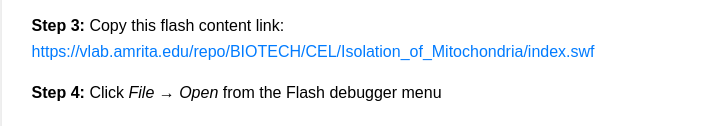
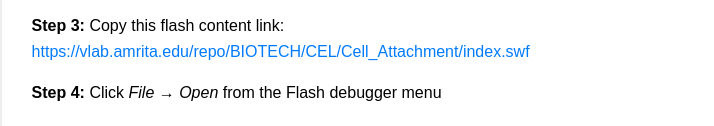
Before and after one commit to virtual-labs/exp-cell-attachment-au, a plain HTML site: page experiment/simulation/index.html in a window 1280 px wide. Shown: the part 294-420 px from the top of the page, without its empty margins (282-996 px from the left). Drawn offline with Linux system fonts and the light colour scheme.

Commit message:
Update index.html

```diff
--- a/experiment/simulation/index.html
+++ b/experiment/simulation/index.html
@@ -40,8 +40,8 @@
         <p><strong>Step 2:</strong> Open Flash debugger</p>
 
         <p><strong>Step 3:</strong> Copy this flash content link:<br>
-        <a href="https://vlab.amrita.edu/repo/BIOTECH/CEL/Isolation_of_Mitochondria/index.swf" target="_blank">
-            https://vlab.amrita.edu/repo/BIOTECH/CEL/Isolation_of_Mitochondria/index.swf
+        <a href="https://vlab.amrita.edu/repo/BIOTECH/CEL/Cell_Attachment/index.swf" target="_blank">
+            https://vlab.amrita.edu/repo/BIOTECH/CEL/Cell_Attachment/index.swf
         </a></p>
 
         <p><strong>Step 4:</strong> Click <em>File → Open</em> from the Flash debugger menu</p>
```
